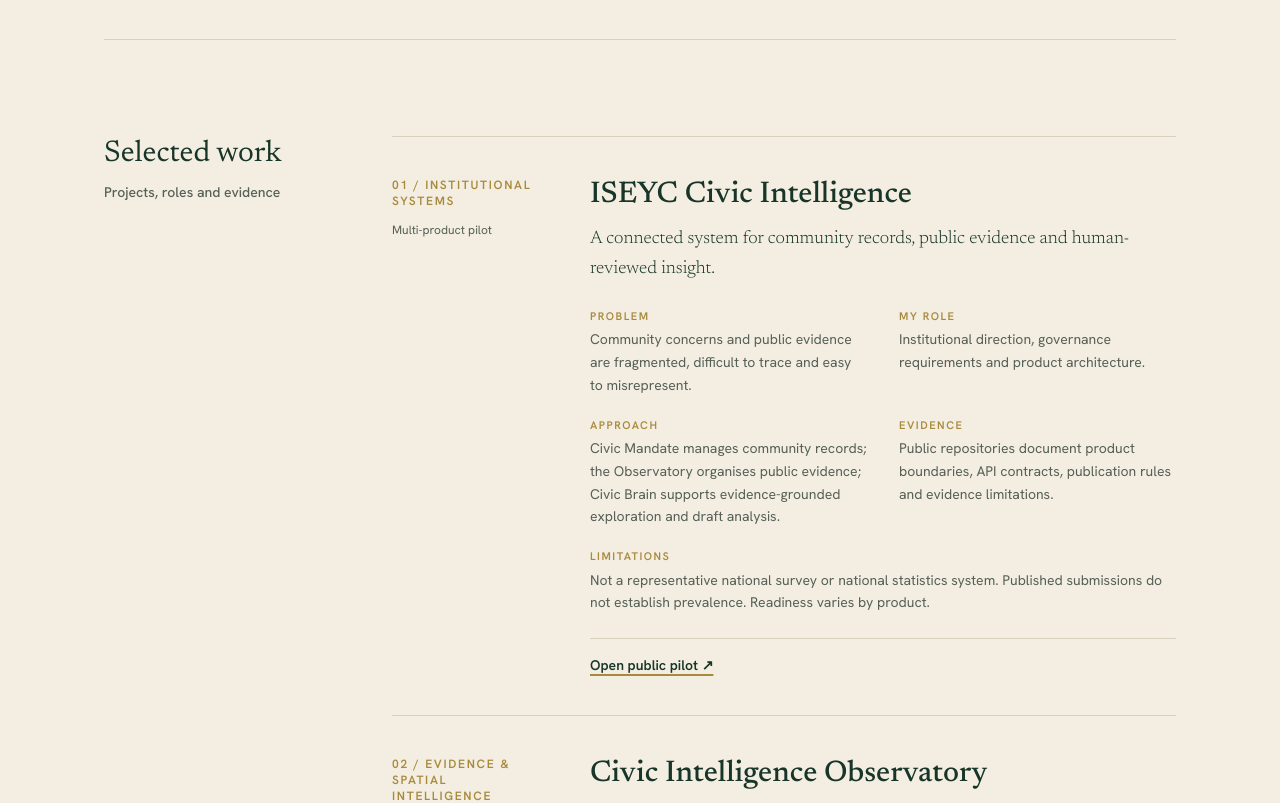
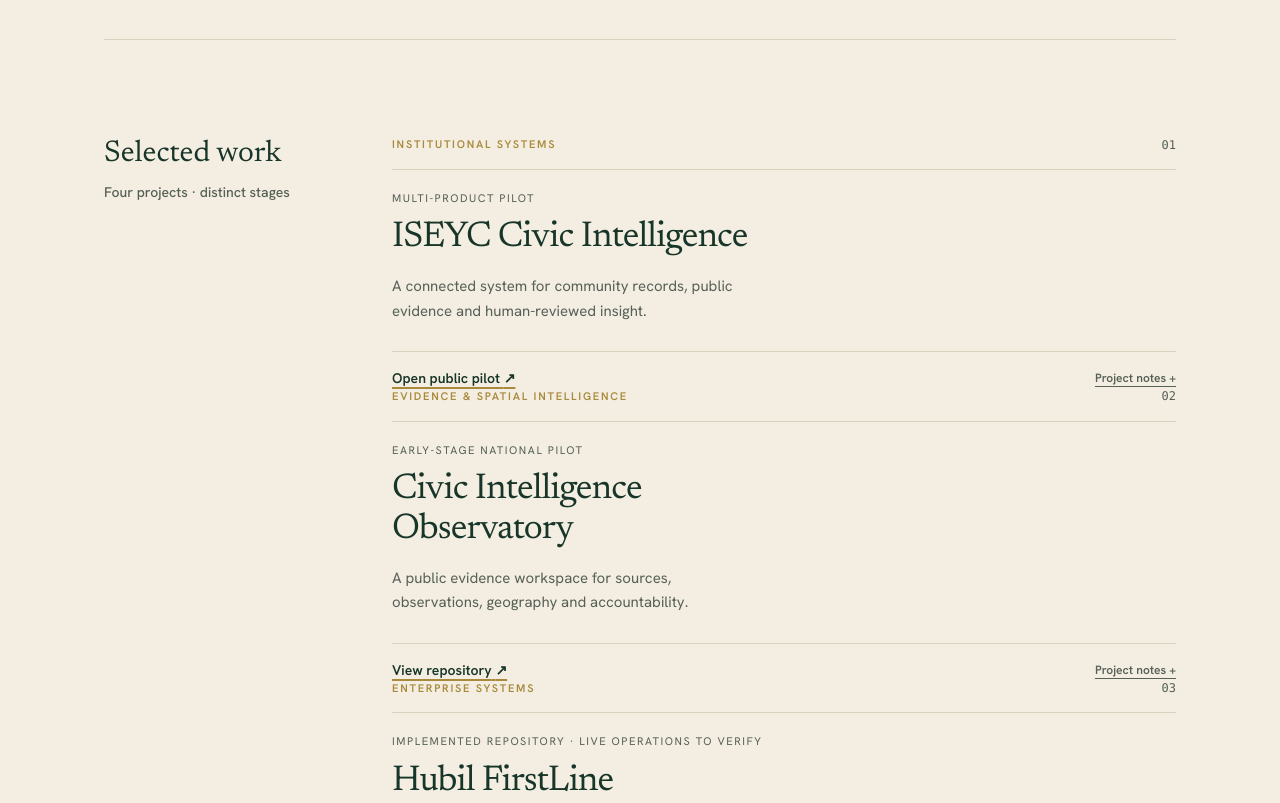
Before and after one commit to mrzulqarnainnadabo/zulqarnain-nadabo, a Next.js app: page / in a window 1280 px wide. Shown: the part 1480-2283 px from the top of the page. Built offline with nearby package versions, Linux system fonts and the light colour scheme.

Commit message:
Redesign selected work as concise editorial project grid

```diff
--- a/components/CaseStudies.jsx
+++ b/components/CaseStudies.jsx
@@ -3,29 +3,33 @@ import { projects } from '@/lib/content';
 
 export default function CaseStudies() {
   return (
-    <Section id="work" title="Selected work" kicker="Projects, roles and evidence">
-      <div className="divide-y divide-rule border-y border-rule">
+    <Section id="work" title="Selected work" kicker="Four projects · distinct stages">
+      <div className="work-grid">
         {projects.map((project, index) => (
-          <article key={project.id} className="py-8 md:py-10">
-            <div className="grid gap-5 md:grid-cols-[150px_1fr] md:gap-12">
-              <div>
-                <p className="text-xs font-semibold uppercase tracking-[0.14em] text-gold">{String(index + 1).padStart(2, '0')} / {project.category}</p>
-                <p className="mt-3 text-xs leading-relaxed text-mute">{project.stage}</p>
-              </div>
-              <div>
-                <h3 className="font-serif text-2xl font-medium leading-tight text-forest md:text-3xl">{project.title}</h3>
-                <p className="mt-3 max-w-3xl font-serif text-lg font-light leading-relaxed text-forest">{project.summary}</p>
-                <dl className="mt-6 grid gap-x-8 gap-y-5 sm:grid-cols-2">
-                  {[["Problem", project.problem], ["My role", project.role], ["Approach", project.solution], ["Evidence", project.evidence], ["Limitations", project.limitations]].map(([label, value]) => (
-                    <div key={label} className={label === 'Limitations' ? 'sm:col-span-2' : ''}>
-                      <dt className="text-[11px] font-semibold uppercase tracking-[0.14em] text-gold">{label}</dt>
-                      <dd className="mt-1 text-sm leading-relaxed text-mute">{value}</dd>
-                    </div>
-                  ))}
-                </dl>
-                {project.links.length > 0 && <ul className="mt-6 flex flex-wrap gap-x-5 gap-y-2 border-t border-rule pt-4 text-sm font-semibold">
-                  {project.links.map((link) => <li key={link.href}><a className="text-forest underline decoration-gold decoration-2 underline-offset-4 hover:text-black" href={link.href} target="_blank" rel="noreferrer">{link.label} ↗</a></li>)}
-                </ul>}
+          <article key={project.id} className={`work-item scroll-reveal work-item-${index + 1}`}>
+            <div className="flex items-center justify-between gap-4 border-b border-rule pb-4">
+              <span className="text-[11px] font-semibold uppercase tracking-[.16em] text-gold">{project.category}</span>
+              <span className="font-mono text-xs text-mute">{String(index + 1).padStart(2, '0')}</span>
+            </div>
+            <div className="pt-5">
+              <p className="mb-3 text-[11px] uppercase tracking-[.14em] text-mute">{project.stage}</p>
+              <h3 className="max-w-[18ch] font-serif text-3xl font-normal leading-[1.04] tracking-[-.025em] text-forest md:text-4xl">{project.title}</h3>
+              <p className="mt-4 max-w-[42ch] text-[15px] leading-relaxed text-mute">{project.summary}</p>
+              <div className="mt-7 flex items-center justify-between gap-4 border-t border-rule pt-4">
+                <a className="text-sm font-semibold text-forest underline decoration-gold decoration-2 underline-offset-4 hover:text-black" href={project.links[0].href} target="_blank" rel="noreferrer">
+                  {project.links[0].label} <span aria-hidden="true">↗</span>
+                </a>
+                <details className="project-notes">
+                  <summary className="cursor-pointer list-none text-xs font-semibold text-mute underline underline-offset-4 hover:text-forest">Project notes +</summary>
+                  <dl className="mt-5 grid gap-4 border-t border-rule pt-4">
+                    {[['Problem', project.problem], ['My role', project.role], ['Approach', project.solution], ['Evidence', project.evidence], ['Limits', project.limitations]].map(([label, value]) => (
+                      <div key={label}>
+                        <dt className="text-[10px] font-semibold uppercase tracking-[.15em] text-gold">{label}</dt>
+                        <dd className="mt-1 text-sm leading-relaxed text-mute">{value}</dd>
+                      </div>
+                    ))}
+                  </dl>
+                </details>
               </div>
             </div>
           </article>
```
